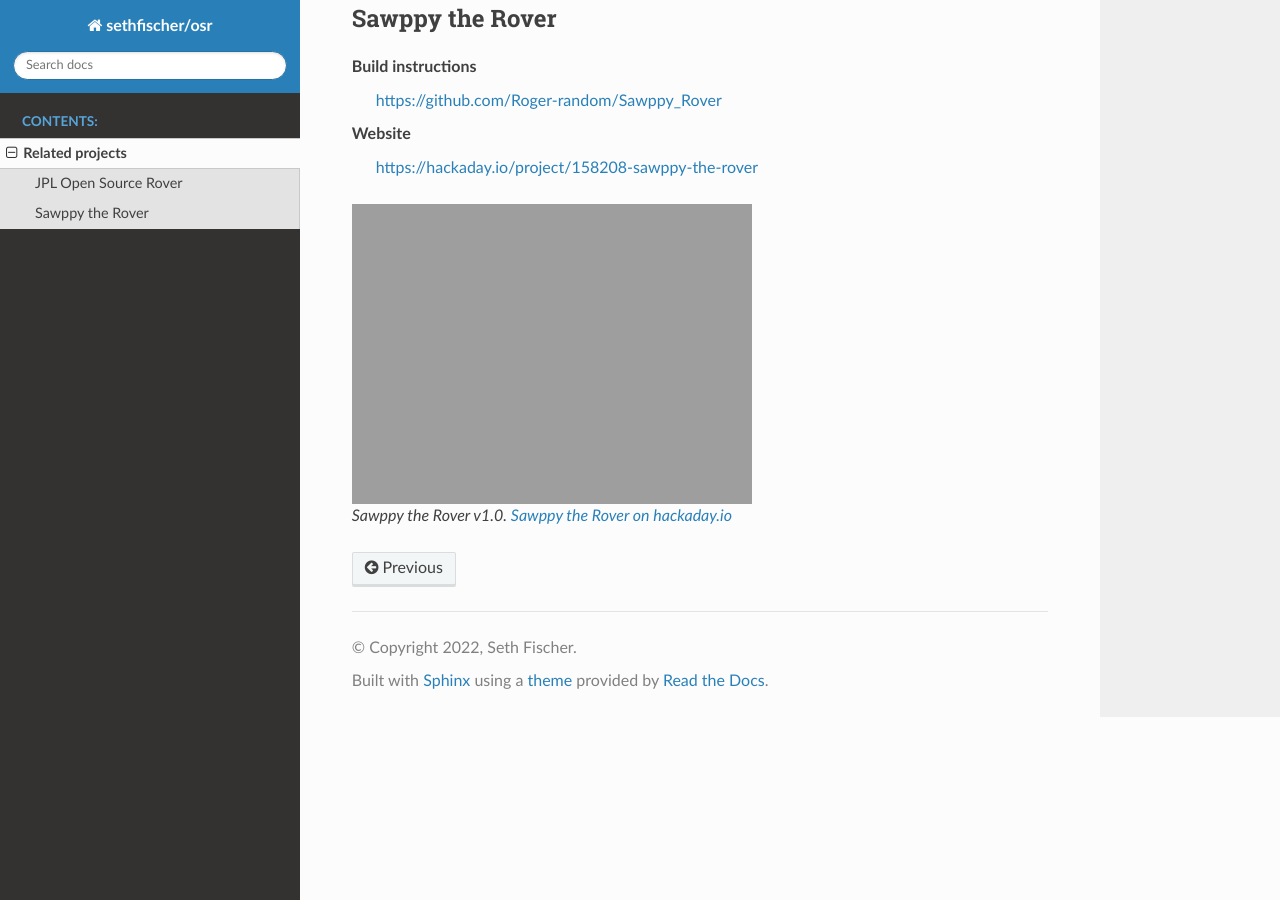
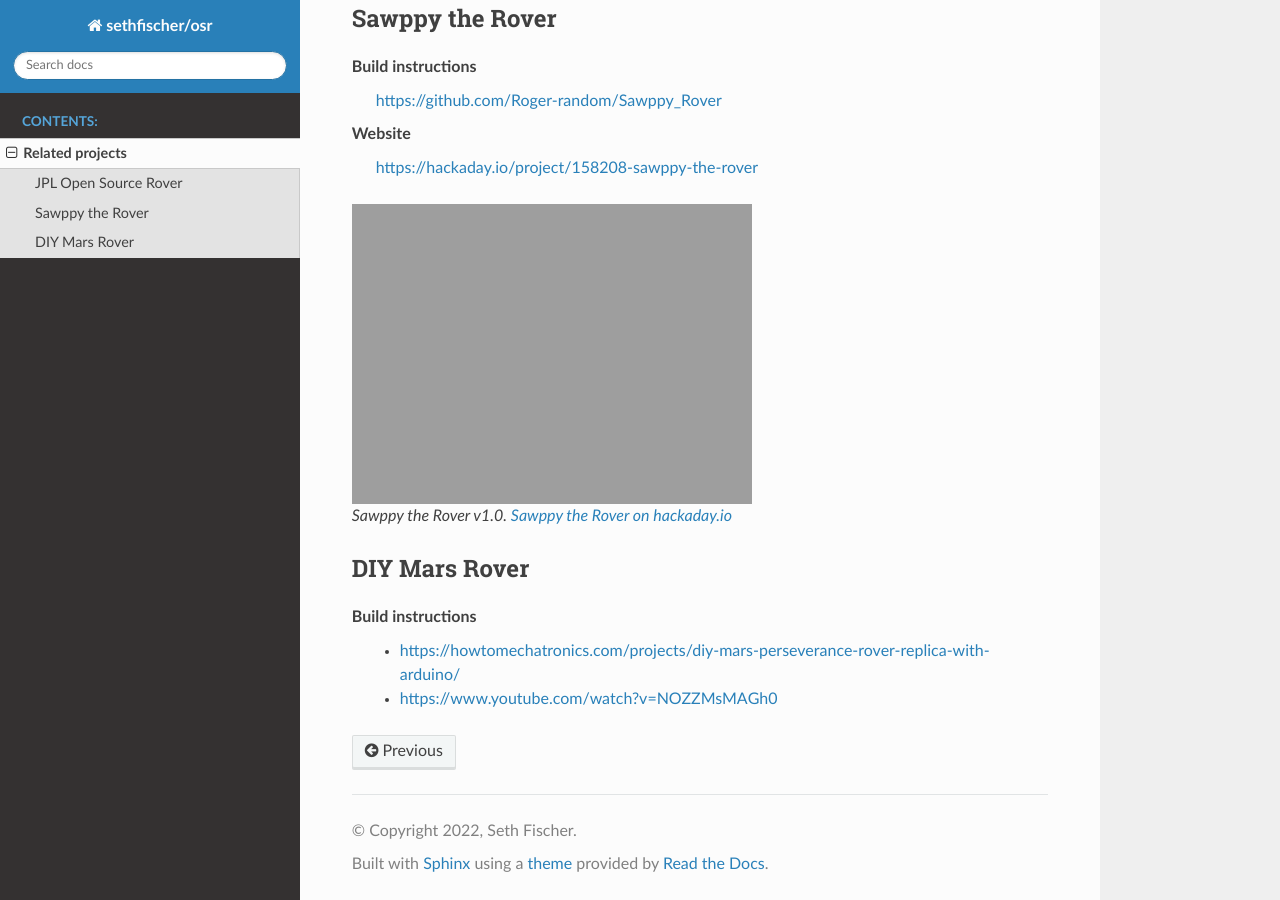
Before and after one commit to sethfischer/rover, a Sphinx documentation site: the page built from docs/related-projects.rst, in a window 1280 px wide and 900 px high, scrolled down 732 px. Built offline with Sphinx 7.4.7 and the Read the Docs theme 2.0.0, drawn with Linux system fonts in a browser that asks for light colours.

Commit message:
docs: add related project diy mars rover

```diff
--- a/docs/related-projects.rst
+++ b/docs/related-projects.rst
@@ -33,3 +33,11 @@
 
     Sawppy the Rover v1.0.
     `Sawppy the Rover on hackaday.io <https://hackaday.io/project/158208-sawppy-the-rover>`_
+
+
+DIY Mars Rover
+--------------
+
+Build instructions
+    * https://howtomechatronics.com/projects/diy-mars-perseverance-rover-replica-with-arduino/
+    * https://www.youtube.com/watch?v=NOZZMsMAGh0
```
